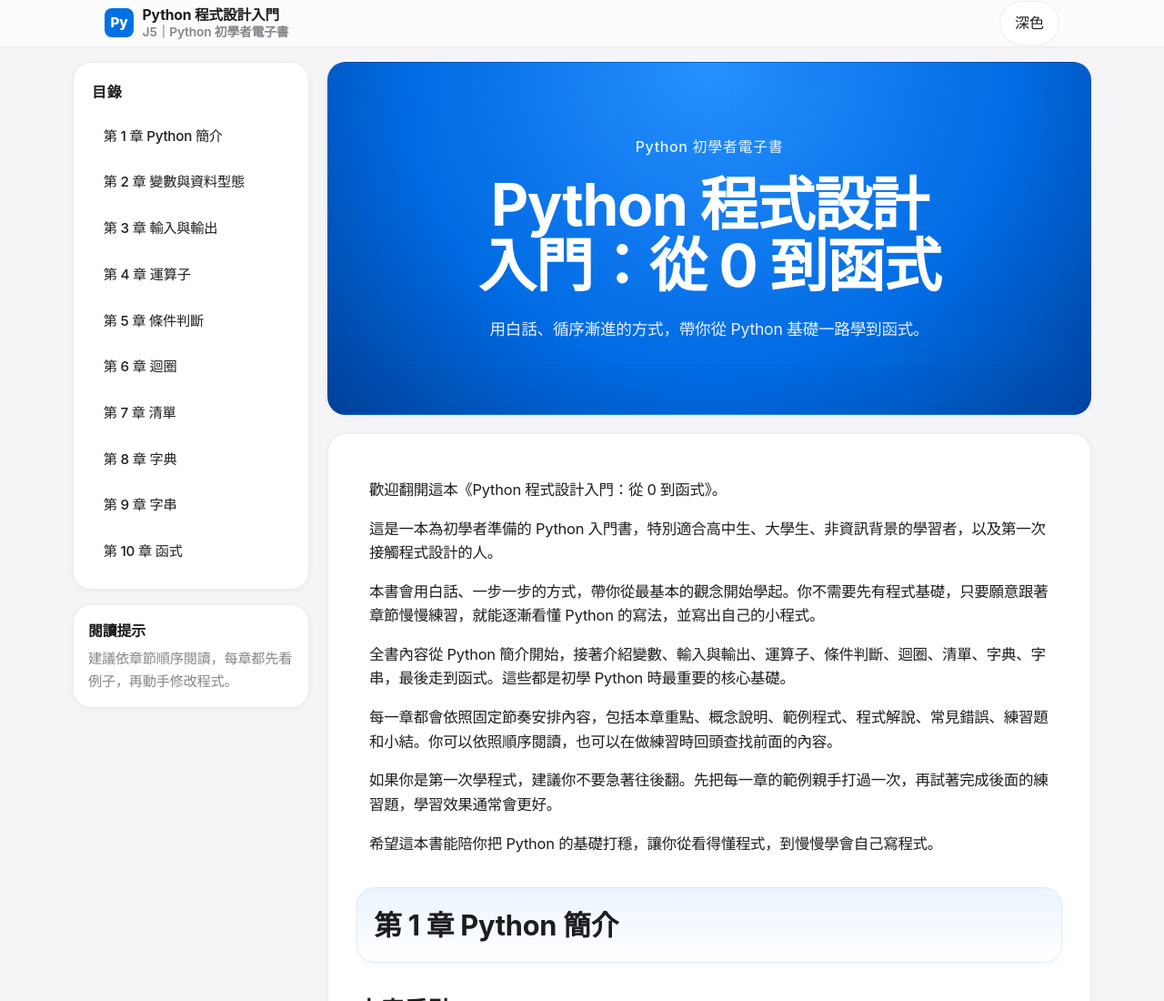
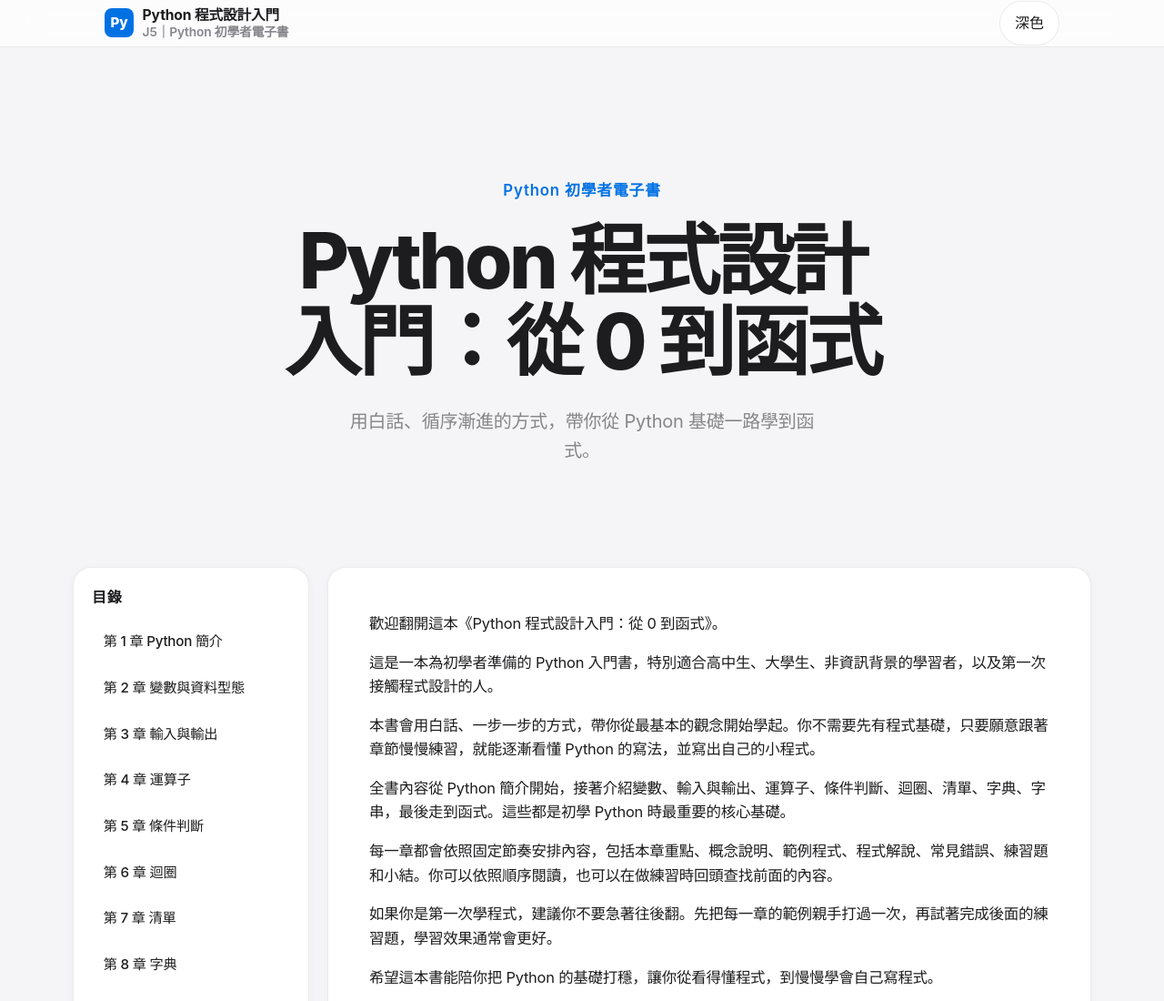
Before and after one commit to j945935cy/Python-for-Beginners-Book, a website: page index.html in a window 1280 px wide. Shown: the top 1100 px of the page at 91% size. Drawn offline with Linux system fonts and the light colour scheme.

Commit message:
feat(ui): remove large blue background and refine apple aesthetic

```diff
--- a/assets/css/site.css
+++ b/assets/css/site.css
@@ -191,7 +191,7 @@
 
 .site-layout {
   width: min(1120px, calc(100% - 2rem));
-  margin: 1rem auto 3rem;
+  margin: 3rem auto 5rem;
   display: grid;
   grid-template-columns: var(--sidebar-width) minmax(0, 1fr);
   gap: 1.25rem;
@@ -208,7 +208,6 @@
 
 .site-sidebar-panel,
 .sidebar-card,
-.site-hero,
 .book-article {
   background: var(--surface-2);
   border: 1px solid var(--border);
@@ -218,7 +217,6 @@
 
 body.dark .site-sidebar-panel,
 body.dark .sidebar-card,
-body.dark .site-hero,
 body.dark .book-article {
   border: 1px solid var(--border-solid);
 }
@@ -319,28 +317,23 @@
   position: relative;
   overflow: hidden;
   margin: 0;
-  min-height: 380px;
-  padding: clamp(3rem, 2rem + 4vw, 5rem);
-  border-radius: var(--radius) !important;
+  width: 100%;
+  min-height: 50vh;
+  padding: clamp(6rem, 5rem + 5vw, 10rem) 1.5rem 4rem;
+  border-radius: 0;
   transform: translateZ(0);
-  background: radial-gradient(circle at center top, #2997ff 0%, #0071e3 60%, #004499 100%);
-  color: #ffffff;
+  background: transparent;
+  color: var(--text);
   display: flex;
   flex-direction: column;
   justify-content: center;
   align-items: center;
   text-align: center;
-  gap: 1rem;
+  gap: 1.2rem;
 }
 
 .site-hero::before {
-  content: "";
-  position: absolute;
-  inset: 0;
-  background: url("../images/cover.png") center/cover no-repeat;
-  opacity: 0.1;
-  mix-blend-mode: overlay;
-  pointer-events: none;
+  display: none;
 }
 
 .site-hero::after {
@@ -358,20 +351,21 @@
 
 .site-hero-kicker {
   margin: 0;
-  color: rgba(255, 255, 255, 0.9);
-  font-size: 1rem;
-  font-weight: 500;
-  letter-spacing: 0.04em;
+  color: var(--primary);
+  font-size: 1.05rem;
+  font-weight: 600;
+  letter-spacing: 0.05em;
 }
 
 h1.title {
   margin: 0;
-  font-size: clamp(2.5rem, 2rem + 2.5vw, 4rem);
-  font-weight: 700;
+  font-size: clamp(3rem, 2.5rem + 3.5vw, 5.5rem);
+  font-weight: 800;
   line-height: 1.05;
-  letter-spacing: -0.02em;
+  letter-spacing: -0.04em;
   max-width: 20ch;
   text-wrap: balance;
+  color: var(--text);
 }
 
 p.author {
@@ -379,18 +373,18 @@
   margin: 1rem 0 0;
   padding: 0.52rem 1rem;
   border-radius: 999px;
-  background: rgba(255, 255, 255, 0.15);
-  border: 1px solid rgba(255, 255, 255, 0.24);
-  color: #e0f2fe;
-  font-weight: 700;
+  background: var(--surface-2);
+  border: 1px solid var(--border);
+  color: var(--text);
+  font-weight: 600;
 }
 
 .site-hero-lead {
-  max-width: 32rem;
+  max-width: 34rem;
   margin: 0.5rem auto 0;
-  color: rgba(255, 255, 255, 0.9);
-  font-size: 1.1rem;
-  line-height: 1.5;
+  color: var(--muted);
+  font-size: 1.25rem;
+  line-height: 1.6;
   font-weight: 400;
 }
 
--- a/assets/js/site.js
+++ b/assets/js/site.js
@@ -118,7 +118,6 @@
   main.className = "site-main";
 
   titleHeader.classList.add("site-hero");
-  main.append(titleHeader);
 
   const article = document.createElement("article");
   article.className = "book-article";
@@ -127,6 +126,8 @@
 
   main.append(article);
   layout.append(sidebar, main);
+
+  body.append(titleHeader);
   body.append(layout);
 
   return { sidebar, content: main, article };
```
